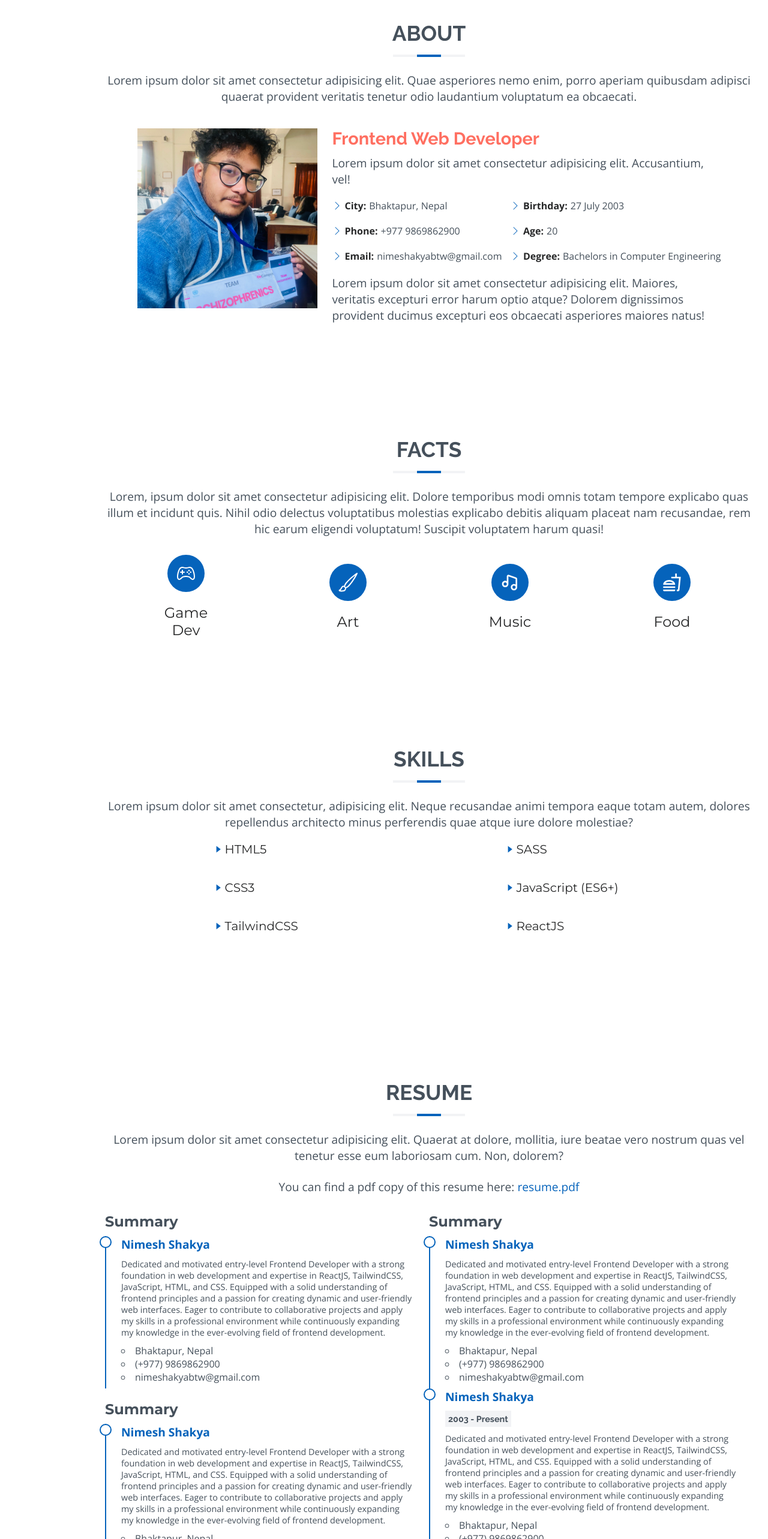
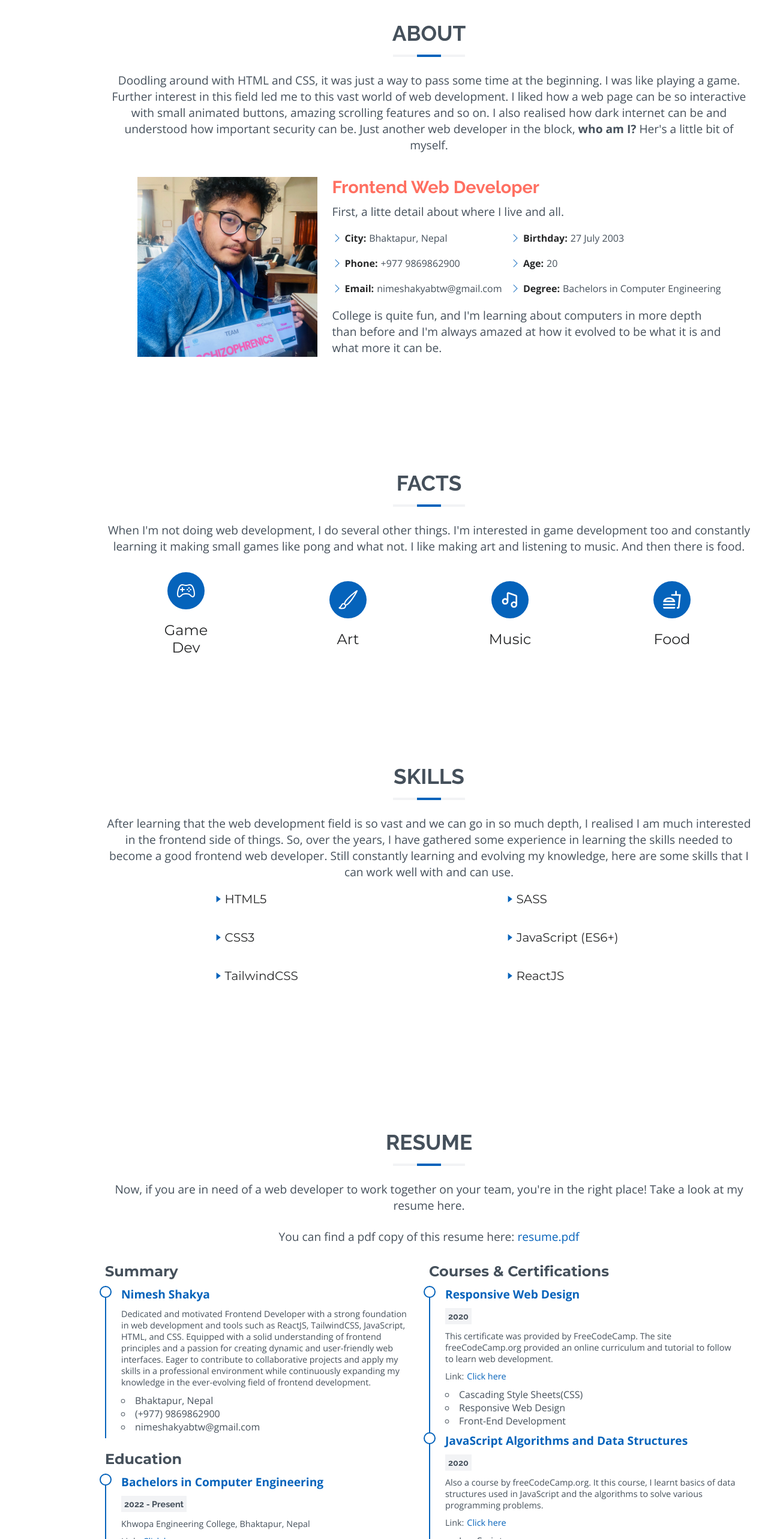
Before and after one commit to nimeshakya/nimeshakya.github.io, a React (Vite) app: page / in a window 1280 px wide. Shown: the part 840-3406 px from the top of the page at 60% size. Built offline with nearby package versions, Linux system fonts and the light colour scheme.

Commit message:
updated personal data and the texts

```diff
--- a/src/components/Facts/Facts.jsx
+++ b/src/components/Facts/Facts.jsx
@@ -35,11 +35,10 @@ const Facts = () => {
             <h1 className='article-heading'>Facts</h1>
             <UnderLine />
             <p>
-                Lorem, ipsum dolor sit amet consectetur adipisicing elit. Dolore
-                temporibus modi omnis totam tempore explicabo quas illum et
-                incidunt quis. Nihil odio delectus voluptatibus molestias
-                explicabo debitis aliquam placeat nam recusandae, rem hic earum
-                eligendi voluptatum! Suscipit voluptatem harum quasi!
+                When I'm not doing web development, I do several other things.
+                I'm interested in game development too and constantly learning
+                it making small games like pong and what not. I like making art
+                and listening to music. And then there is food.
             </p>
             <ul>
                 {facts.map((fact, index) => {
--- a/src/components/ResumeItemComponent/ResumeItemComponent.jsx
+++ b/src/components/ResumeItemComponent/ResumeItemComponent.jsx
@@ -14,6 +14,18 @@ const ResumeItemComponent = ({ resumeItemComponent }) => {
             <p className='resume-item-p'>
                 {resumeItemComponent.itemDescription}
             </p>
+            {resumeItemComponent.itemLink && (
+                <p className='resume-item-link'>
+                    Link:
+                    <a
+                        href={resumeItemComponent.itemLink}
+                        target='_blank'
+                        rel='noreferrer'
+                    >
+                        Click here
+                    </a>
+                </p>
+            )}
             {resumeItemComponent.itemLists && (
                 <ul id='address-contacts'>
                     {resumeItemComponent.itemLists.map((item, index) => {
--- a/src/components/ResumeItemComponent/ResumeItemComponent.scss
+++ b/src/components/ResumeItemComponent/ResumeItemComponent.scss
@@ -24,6 +24,20 @@
         font-family: variables.$font-open-sans;
         font-weight: 400;
     }
+    .resume-item-link {
+        margin-top: 10px;
+        font-size: 0.9rem;
+        font-family: variables.$font-open-sans;
+        font-weight: 400;
+        a {
+            margin-left: 5px;
+            color: variables.$primary-color;
+
+            &:hover {
+                text-decoration: underline;
+            }
+        }
+    }
 
     #address-contacts {
         font-family: variables.$font-open-sans;
--- a/src/components/Skills/Skills.jsx
+++ b/src/components/Skills/Skills.jsx
@@ -20,9 +20,13 @@ const Skills = () => {
             <h1 className='article-heading'>Skills</h1>
             <UnderLine />
             <p>
-                Lorem ipsum dolor sit amet consectetur, adipisicing elit. Neque
-                recusandae animi tempora eaque totam autem, dolores repellendus
-                architecto minus perferendis quae atque iure dolore molestiae?
+                After learning that the web development field is so vast and we
+                can go in so much depth, I realised I am much interested in the
+                frontend side of things. So, over the years, I have gathered
+                some experience in learning the skills needed to become a good
+                frontend web developer. Still constantly learning and evolving
+                my knowledge, here are some skills that I can work well with and
+                can use.
             </p>
             <ul>
                 {skills.map((skill, index) => {
--- a/src/sections/About/About.jsx
+++ b/src/sections/About/About.jsx
@@ -46,19 +46,21 @@ const About = ({ refAbout }) => {
                 <h1 className='article-heading'>About</h1>
                 <UnderLine />
                 <p>
-                    Lorem ipsum dolor sit amet consectetur adipisicing elit.
-                    Quae asperiores nemo enim, porro aperiam quibusdam adipisci
-                    quaerat provident veritatis tenetur odio laudantium
-                    voluptatum ea obcaecati.
+                    Doodling around with HTML and CSS, it was just a way to pass
+                    some time at the beginning. I was like playing a game.
+                    Further interest in this field led me to this vast world of
+                    web development. I liked how a web page can be so
+                    interactive with small animated buttons, amazing scrolling
+                    features and so on. I also realised how dark internet can be
+                    and understood how important security can be. Just another
+                    web developer in the block, <b>who am I?</b> Her's a little
+                    bit of myself.
                 </p>
                 <div className='description-container'>
                     <img src={profilePlaceholder} alt='profile_placeholder' />
                     <div className='description-texts'>
                         <h2>Frontend Web Developer</h2>
-                        <p>
-                            Lorem ipsum dolor sit amet consectetur adipisicing
-                            elit. Accusantium, vel!
-                        </p>
+                        <p>First, a litte detail about where I live and all.</p>
                         <div className='description-lists'>
                             <ul>
                                 {descriptionList1.map((item, index) => {
@@ -84,10 +86,10 @@ const About = ({ refAbout }) => {
                             </ul>
                         </div>
                         <p>
-                            Lorem ipsum dolor sit amet consectetur adipisicing
-                            elit. Maiores, veritatis excepturi error harum optio
-                            atque? Dolorem dignissimos provident ducimus
-                            excepturi eos obcaecati asperiores maiores natus!
+                            College is quite fun, and I'm learning about
+                            computers in more depth than before and I'm always
+                            amazed at how it evolved to be what it is and what
+                            more it can be.
                         </p>
                     </div>
                 </div>
--- a/src/sections/Portfolio/Portfolio.jsx
+++ b/src/sections/Portfolio/Portfolio.jsx
@@ -15,7 +15,7 @@ const Portfolio = ({ refPortfolio }) => {
         {
             name: 'random guote gen',
             description:
-                'Lorem ipsum, dolor sit amet consectetur adipisicing elit. Recusandae incidunt, sint atque eum minima est reprehenderit nobis assumenda ipsa suscipit.',
+                "This project was done as a cource's final project. The course provided an online JSON data with the quotes and we did the API call and to get the quotes.",
             techUsed: ['ReactJS', 'VS Code', 'Netlify'],
             image: imgQuoteGen,
             link: 'https://quote-gen-saucymind.netlify.app/',
@@ -24,8 +24,8 @@ const Portfolio = ({ refPortfolio }) => {
         {
             name: 'landing / coming soon page',
             description:
-                'Lorem ipsum, dolor sit amet consectetur adipisicing elit. Recusandae incidunt, sint atque eum minima est reprehenderit nobis assumenda ipsa suscipit.',
-            techUsed: ['ReactJS', 'VS Code', 'Netlify'],
+                "This is a 'Coming Soon' page which you deploy before the actual landing page. I wanted to challenge myself to build it with just HTML, CSS and Javascript so that's what I did.",
+            techUsed: ['HTML5', 'CSS3', 'JavaScript', 'Netlify', 'VS Code'],
             image: imgComingSoon,
             link: 'https://beaches-landing.netlify.app/',
             github: 'https://github.com/nimeshakya/frontend-projects.git',
@@ -33,7 +33,7 @@ const Portfolio = ({ refPortfolio }) => {
         {
             name: 'pomodoro timer',
             description:
-                'Lorem ipsum, dolor sit amet consectetur adipisicing elit. Recusandae incidunt, sint atque eum minima est reprehenderit nobis assumenda ipsa suscipit.',
+                'Here I learnt how time works in JavaScript. I used ReactJS to build this project. This is also one of the final project of the course by freeCodeCamp.',
             techUsed: ['ReactJS', 'VS Code', 'Netlify'],
             image: imgPomodoro,
             link: 'https://the-pomodoro-timer.netlify.app/',
@@ -42,7 +42,7 @@ const Portfolio = ({ refPortfolio }) => {
         {
             name: 'todo app',
             description:
-                'Lorem ipsum, dolor sit amet consectetur adipisicing elit. Recusandae incidunt, sint atque eum minima est reprehenderit nobis assumenda ipsa suscipit.',
+                'After building several ToDo Apps on the web, I created this one using ReactJS. This project is a demonstration of CRUD functionality and also it is usable too. It stores data is localStorage of the web browser.',
             techUsed: ['ReactJS', 'VS Code', 'Netlify'],
             image: imgTodos,
             link: 'https://stuffies-todo.netlify.app/',
--- a/src/sections/Resume/Resume.jsx
+++ b/src/sections/Resume/Resume.jsx
@@ -9,13 +9,13 @@ import './Resume.scss';
 const Resume = ({ refResume }) => {
     const resumeItems1 = [
         {
-            title: 'summary',
+            title: 'Summary',
             items: [
                 {
                     itemName: 'Nimesh Shakya',
                     itemDate: '',
                     itemDescription:
-                        'Dedicated and motivated entry-level Frontend Developer with a strong foundation in web development and expertise in ReactJS, TailwindCSS, JavaScript, HTML, and CSS. Equipped with a solid understanding of frontend principles and a passion for creating dynamic and user-friendly web interfaces. Eager to contribute to collaborative projects and apply my skills in a professional environment while continuously expanding my knowledge in the ever-evolving field of frontend development.',
+                        'Dedicated and motivated Frontend Developer with a strong foundation in web development and tools such as ReactJS, TailwindCSS, JavaScript, HTML, and CSS. Equipped with a solid understanding of frontend principles and a passion for creating dynamic and user-friendly web interfaces. Eager to contribute to collaborative projects and apply my skills in a professional environment while continuously expanding my knowledge in the ever-evolving field of frontend development.',
                     itemLists: [
                         'Bhaktapur, Nepal',
                         '(+977) 9869862900',
@@ -25,54 +25,43 @@ const Resume = ({ refResume }) => {
             ],
         },
         {
-            title: 'summary',
+            title: 'Education',
             items: [
                 {
-                    itemName: 'Nimesh Shakya',
-                    itemDate: '',
+                    itemName: 'Bachelors in Computer Engineering',
+                    itemDate: '2022 - Present',
                     itemDescription:
-                        'Dedicated and motivated entry-level Frontend Developer with a strong foundation in web development and expertise in ReactJS, TailwindCSS, JavaScript, HTML, and CSS. Equipped with a solid understanding of frontend principles and a passion for creating dynamic and user-friendly web interfaces. Eager to contribute to collaborative projects and apply my skills in a professional environment while continuously expanding my knowledge in the ever-evolving field of frontend development.',
-                    itemLists: [
-                        'Bhaktapur, Nepal',
-                        '(+977) 9869862900',
-                        'nimeshakyabtw@gmail.com',
-                    ],
+                        'Khwopa Engineering College, Bhaktapur, Nepal',
+                    itemLink: 'https://khec.edu.np/',
                 },
             ],
         },
     ];
     const resumeItems2 = [
         {
-            title: 'summary',
+            title: 'Courses & Certifications',
             items: [
                 {
-                    itemName: 'Nimesh Shakya',
-                    itemDate: '',
+                    itemName: 'Responsive Web Design',
+                    itemDate: '2020',
                     itemDescription:
-                        'Dedicated and motivated entry-level Frontend Developer with a strong foundation in web development and expertise in ReactJS, TailwindCSS, JavaScript, HTML, and CSS. Equipped with a solid understanding of frontend principles and a passion for creating dynamic and user-friendly web interfaces. Eager to contribute to collaborative projects and apply my skills in a professional environment while continuously expanding my knowledge in the ever-evolving field of frontend development.',
+                        'This certificate was provided by FreeCodeCamp. The site freeCodeCamp.org provided an online curriculum and tutorial to follow to learn web development.',
+                    itemLink:
+                        'https://www.freecodecamp.org/certification/nimeshakya/responsive-web-design',
                     itemLists: [
-                        'Bhaktapur, Nepal',
-                        '(+977) 9869862900',
-                        'nimeshakyabtw@gmail.com',
+                        'Cascading Style Sheets(CSS)',
+                        'Responsive Web Design',
+                        'Front-End Development',
                     ],
                 },
                 {
-                    itemName: 'Nimesh Shakya',
-                    itemDate: '2003 - Present',
+                    itemName: 'JavaScript Algorithms and Data Structures',
+                    itemDate: '2020',
                     itemDescription:
-                        'Dedicated and motivated entry-level Frontend Developer with a strong foundation in web development and expertise in ReactJS, TailwindCSS, JavaScript, HTML, and CSS. Equipped with a solid understanding of frontend principles and a passion for creating dynamic and user-friendly web interfaces. Eager to contribute to collaborative projects and apply my skills in a professional environment while continuously expanding my knowledge in the ever-evolving field of frontend development.',
-                    itemLists: [
-                        'Bhaktapur, Nepal',
-                        '(+977) 9869862900',
-                        'nimeshakyabtw@gmail.com',
-                    ],
-                },
-                {
-                    itemName: 'Nimesh Shakya',
-                    itemDate: '',
-                    itemDescription:
-                        'Dedicated and motivated entry-level Frontend Developer with a strong foundation in web development and expertise in ReactJS, TailwindCSS, JavaScript, HTML, and CSS. Equipped with a solid understanding of frontend principles and a passion for creating dynamic and user-friendly web interfaces. Eager to contribute to collaborative projects and apply my skills in a professional environment while continuously expanding my knowledge in the ever-evolving field of frontend development.',
-                    itemLists: [],
+                        'Also a course by freeCodeCamp.org. It this course, I learnt basics of data structures used in JavaScript and the algorithms to solve various programming problems.',
+                    itemLink:
+                        'https://www.freecodecamp.org/certification/nimeshakya/javascript-algorithms-and-data-structures',
+                    itemLists: ['JavaScript', 'Data Structures', 'Algorithms'],
                 },
             ],
         },
@@ -83,9 +72,9 @@ const Resume = ({ refResume }) => {
             <h1 className='section-heading'>Resume</h1>
             <UnderLine />
             <p className='resume-description'>
-                Lorem ipsum dolor sit amet consectetur adipisicing elit. Quaerat
-                at dolore, mollitia, iure beatae vero nostrum quas vel tenetur
-                esse eum laboriosam cum. Non, dolorem?
+                Now, if you are in need of a web developer to work together on
+                your team, you're in the right place! Take a look at my resume
+                here.
             </p>
             <p className='resume-description'>
                 You can find a pdf copy of this resume here:{' '}
```
